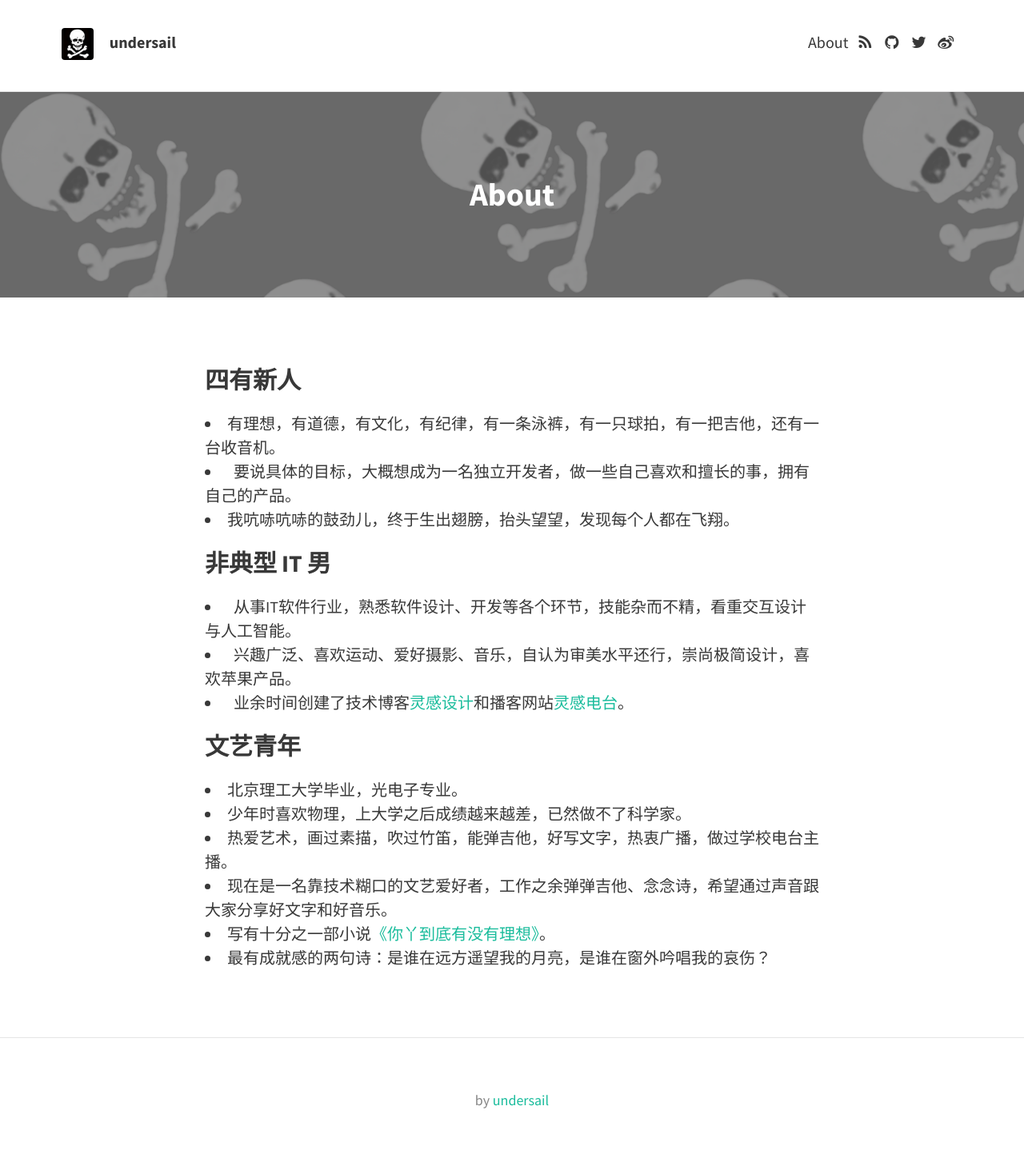
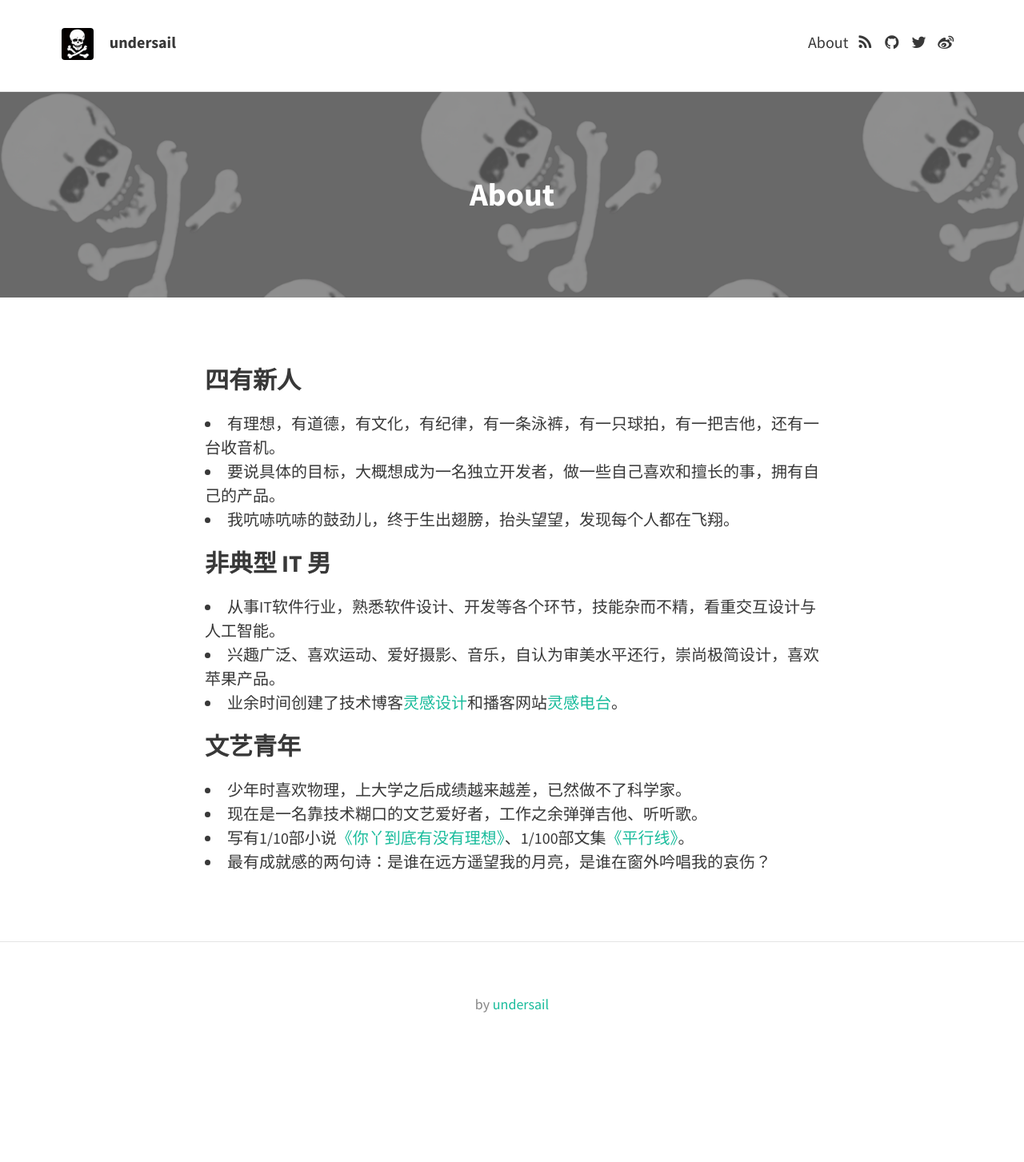
Before and after one commit to undersail/undersail.github.com, a Jekyll site: the page built from about.md, in a window 1280 px wide. Shown: the whole page at 80% size. Built offline with Jekyll 4.4.1, drawn with Linux system fonts in a browser that asks for light colours; nearby versions of some CDN libraries; after the commit the page ends 1333 px from its top, so only the background shows below that.

Commit message:
Update about.md

```diff
--- a/about.md
+++ b/about.md
@@ -7,21 +7,19 @@ feature-img: "img/feature_img_skeleton.png"
 
 ## 四有新人
 
-*   有理想，有道德，有文化，有纪律，有一条泳裤，有一只球拍，有一把吉他，还有一台收音机。
-*   要说具体的目标，大概想成为一名独立开发者，做一些自己喜欢和擅长的事，拥有自己的产品。
-*   我吭哧吭哧的鼓劲儿，终于生出翅膀，抬头望望，发现每个人都在飞翔。
+* 有理想，有道德，有文化，有纪律，有一条泳裤，有一只球拍，有一把吉他，还有一台收音机。
+* 要说具体的目标，大概想成为一名独立开发者，做一些自己喜欢和擅长的事，拥有自己的产品。
+* 我吭哧吭哧的鼓劲儿，终于生出翅膀，抬头望望，发现每个人都在飞翔。
 
 ## 非典型 IT 男
 
-*   从事IT软件行业，熟悉软件设计、开发等各个环节，技能杂而不精，看重交互设计与人工智能。
-*   兴趣广泛、喜欢运动、爱好摄影、音乐，自认为审美水平还行，崇尚极简设计，喜欢苹果产品。
-*   业余时间创建了技术博客[灵感设计](http://www.easyapple.net)和播客网站[灵感电台](http://www.museradio.net)。
+* 从事IT软件行业，熟悉软件设计、开发等各个环节，技能杂而不精，看重交互设计与人工智能。
+* 兴趣广泛、喜欢运动、爱好摄影、音乐，自认为审美水平还行，崇尚极简设计，喜欢苹果产品。
+* 业余时间创建了技术博客[灵感设计](http://www.easyapple.net)和播客网站[灵感电台](http://www.museradio.net)。
 
 ## 文艺青年
 
-*   北京理工大学毕业，光电子专业。
-*   少年时喜欢物理，上大学之后成绩越来越差，已然做不了科学家。
-*   热爱艺术，画过素描，吹过竹笛，能弹吉他，好写文字，热衷广播，做过学校电台主播。
-*   现在是一名靠技术糊口的文艺爱好者，工作之余弹弹吉他、念念诗，希望通过声音跟大家分享好文字和好音乐。
-*   写有十分之一部小说[《你丫到底有没有理想》](http://www.museradio.net/?cat=166)。
-*   最有成就感的两句诗：是谁在远方遥望我的月亮，是谁在窗外吟唱我的哀伤？
+* 少年时喜欢物理，上大学之后成绩越来越差，已然做不了科学家。
+* 现在是一名靠技术糊口的文艺爱好者，工作之余弹弹吉他、听听歌。
+* 写有1/10部小说[《你丫到底有没有理想》](http://book.weibo.com/book/play/5384859-0.html)、1/100部文集[《平行线》](http://book.weibo.com/book/play/5384858-0.html)。
+* 最有成就感的两句诗：是谁在远方遥望我的月亮，是谁在窗外吟唱我的哀伤？
```
